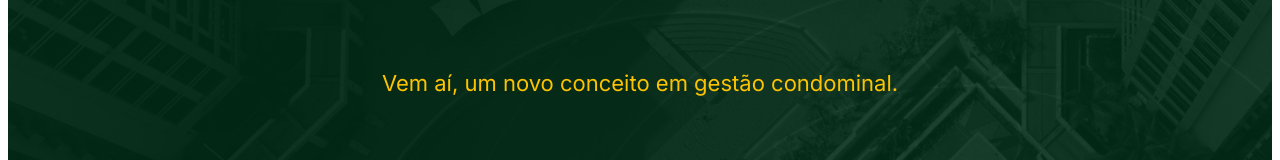
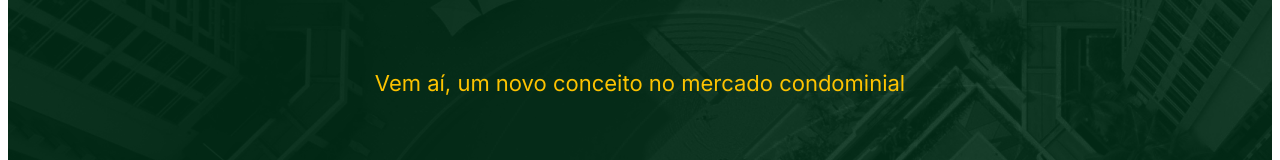
Before and after one commit to Condhelp/subscribe_site, a React (Create React App) app: page / in a window 1280 px wide. Shown: the part 223-383 px from the top of the page. Built offline with nearby package versions, Linux system fonts and the light colour scheme.

Commit message:
1st phrase change

```diff
--- a/src/pages/Home/index.tsx
+++ b/src/pages/Home/index.tsx
@@ -90,7 +90,7 @@ const Home = () => {
 
         <Container>
           <S.HeroContents>
-            <S.Title>Vem aí, um novo conceito em gestão condominal.</S.Title>
+            <S.Title>Vem aí, um novo conceito no mercado condominial</S.Title>
             <S.MainLogo src={mainLogo} alt={""} />
           </S.HeroContents>
         </Container>
```
